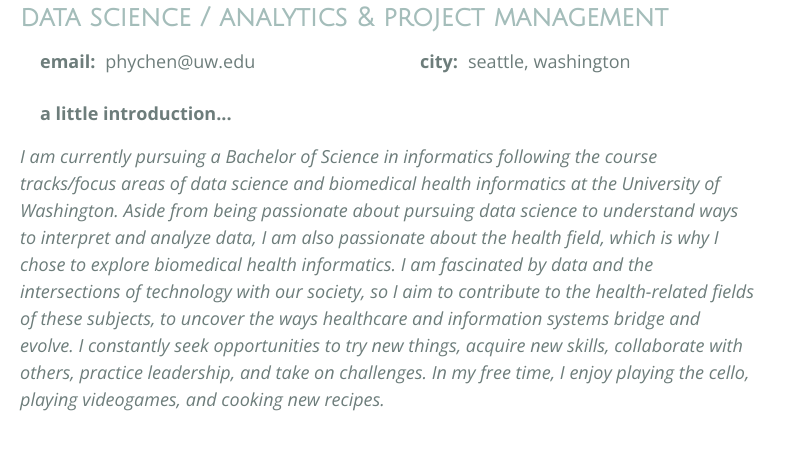
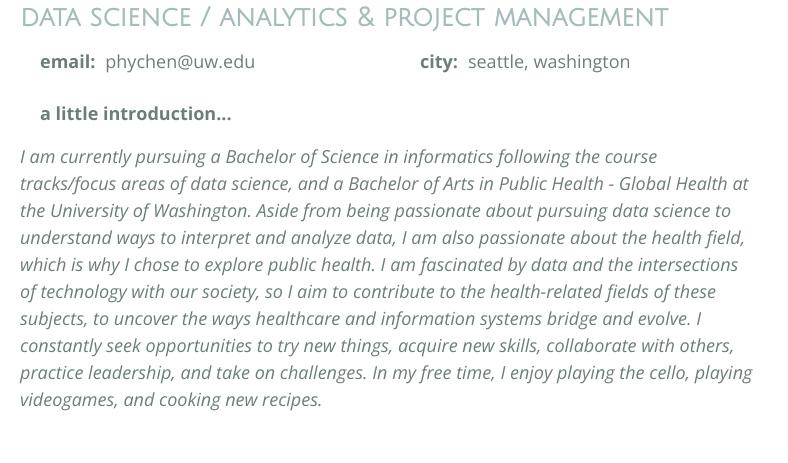
Before and after one commit to phyllisUW/phyllis-portfolio, a plain HTML site: page index.html in a window 1280 px wide. Shown: the part 965-1428 px from the top of the page, 492-1280 px from the left. Drawn offline with nearby package versions, Linux system fonts and the light colour scheme; a web font is replaced by a local one.

Commit message:
updated bio

```diff
--- a/index.html
+++ b/index.html
@@ -98,11 +98,10 @@
             </div>
             <p class="fst-italic">
               I am currently pursuing a Bachelor of Science in informatics following the course tracks/focus areas of
-              data science and biomedical
-              health informatics at the University of
+              data science, and a Bachelor of Arts in Public Health - Global Health at the University of
               Washington. Aside from being passionate about pursuing data science to understand ways to interpret and
-              analyze data, I am also passionate about the health field, which is why I chose to explore biomedical
-              health informatics. I am fascinated by data and the intersections of technology with our
+              analyze data, I am also passionate about the health field, which is why I chose to explore public health.
+              I am fascinated by data and the intersections of technology with our
               society, so I aim to contribute to the health-related fields of these subjects, to uncover the ways
               healthcare and information systems bridge and evolve. I constantly seek opportunities to try new things,
               acquire new
```
